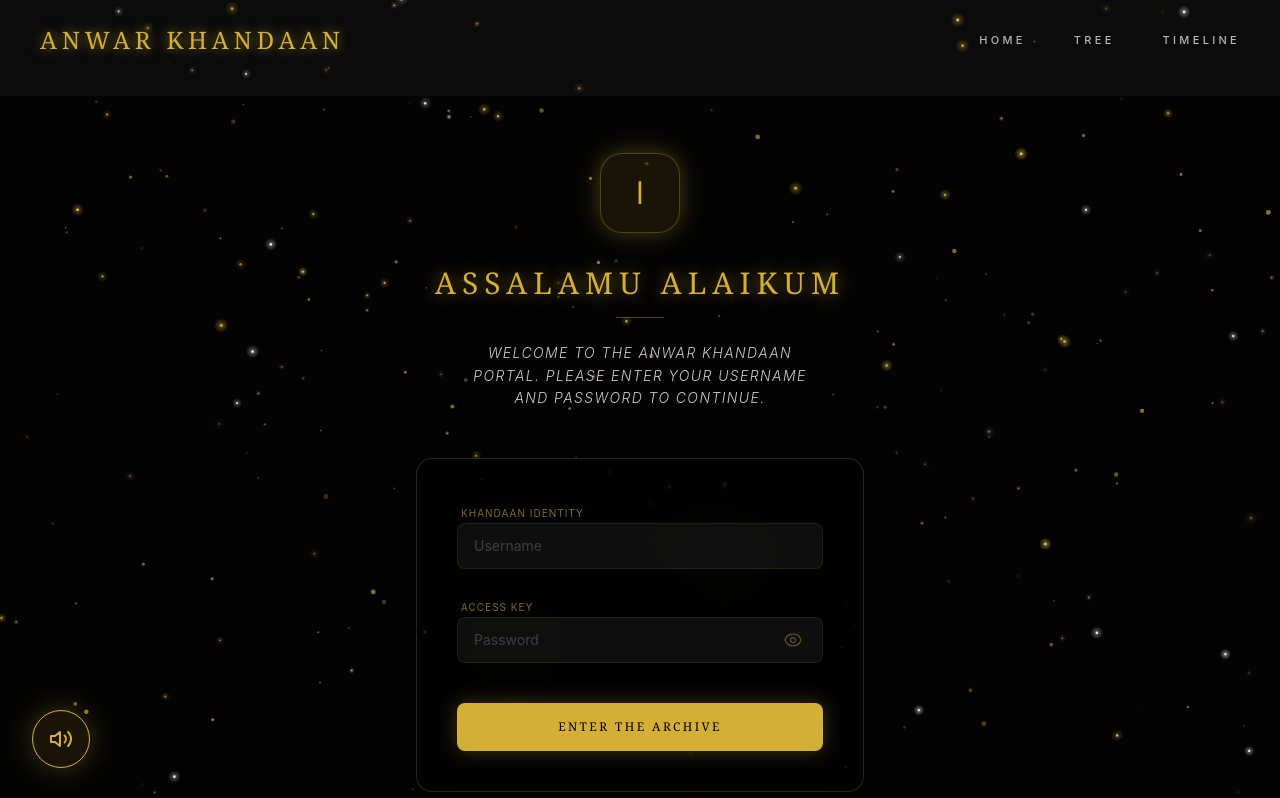
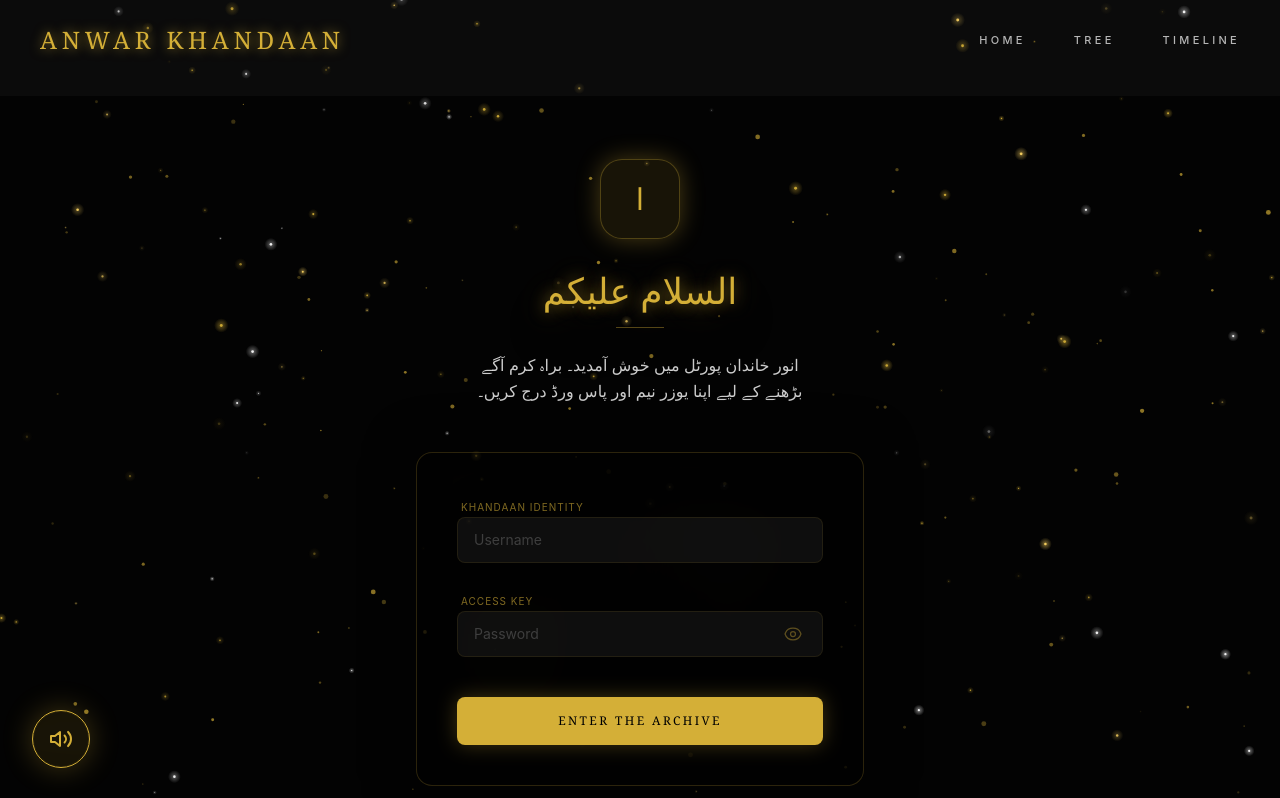
Before and after one commit to arhamrasheed3232/AnwarKhandaan, a Next.js app: page /login in a window 1280 px wide. Shown: the top 798 px of the page. Built offline with nearby package versions, Linux system fonts and the light colour scheme.

Commit message:
feat: translate login welcome message to urdu

```diff
--- a/app/login/page.tsx
+++ b/app/login/page.tsx
@@ -156,12 +156,12 @@ export default function LoginPage() {
         </div>
 
         <div ref={welcomeRef} className="text-center mb-8 md:mb-12">
-          <h1 className="text-gold font-serif text-2xl md:text-3xl uppercase tracking-[0.15em] md:tracking-[0.2em] mb-3 md:mb-4 glow drop-shadow-2xl">
-            Assalamu Alaikum
+          <h1 className="text-gold font-serif text-3xl md:text-4xl mb-3 md:mb-4 glow drop-shadow-2xl" dir="rtl">
+            السلام علیکم
           </h1>
           <div className="w-10 md:w-12 h-[1px] bg-gold/40 mx-auto mb-4 md:mb-6" />
-          <p className="text-foreground/80 font-light leading-relaxed text-xs md:text-sm max-w-xs md:max-w-sm mx-auto uppercase tracking-wider md:tracking-widest italic px-4">
-            {authConfig.welcome_message.replace("Assalamu Alaikum — ", "")}
+          <p className="text-foreground/80 font-light leading-relaxed text-sm md:text-base max-w-xs md:max-w-sm mx-auto px-4" dir="rtl">
+            {authConfig.welcome_message.replace("السلام علیکم — ", "")}
           </p>
         </div>
 
--- a/data/auth-config.json
+++ b/data/auth-config.json
@@ -1,5 +1,5 @@
 {
   "username": "khandaan",
   "password": "legacy-auth-2026",
-  "welcome_message": "Assalamu Alaikum — Welcome to the Anwar Khandaan Portal. Please enter your username and password to continue."
+  "welcome_message": "السلام علیکم — انور خاندان پورٹل میں خوش آمدید۔ براہ کرم آگے بڑھنے کے لیے اپنا یوزر نیم اور پاس ورڈ درج کریں۔"
 }
```
